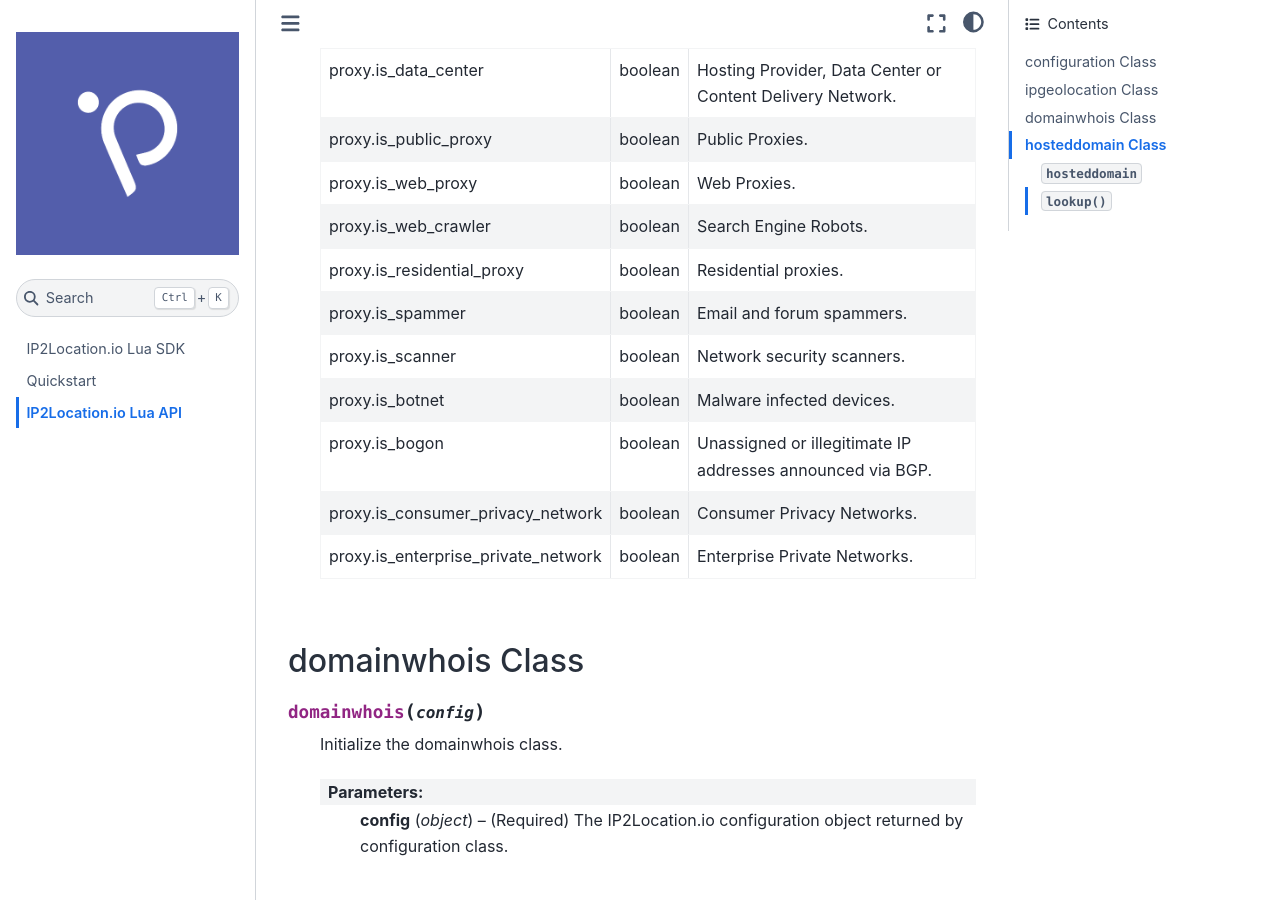
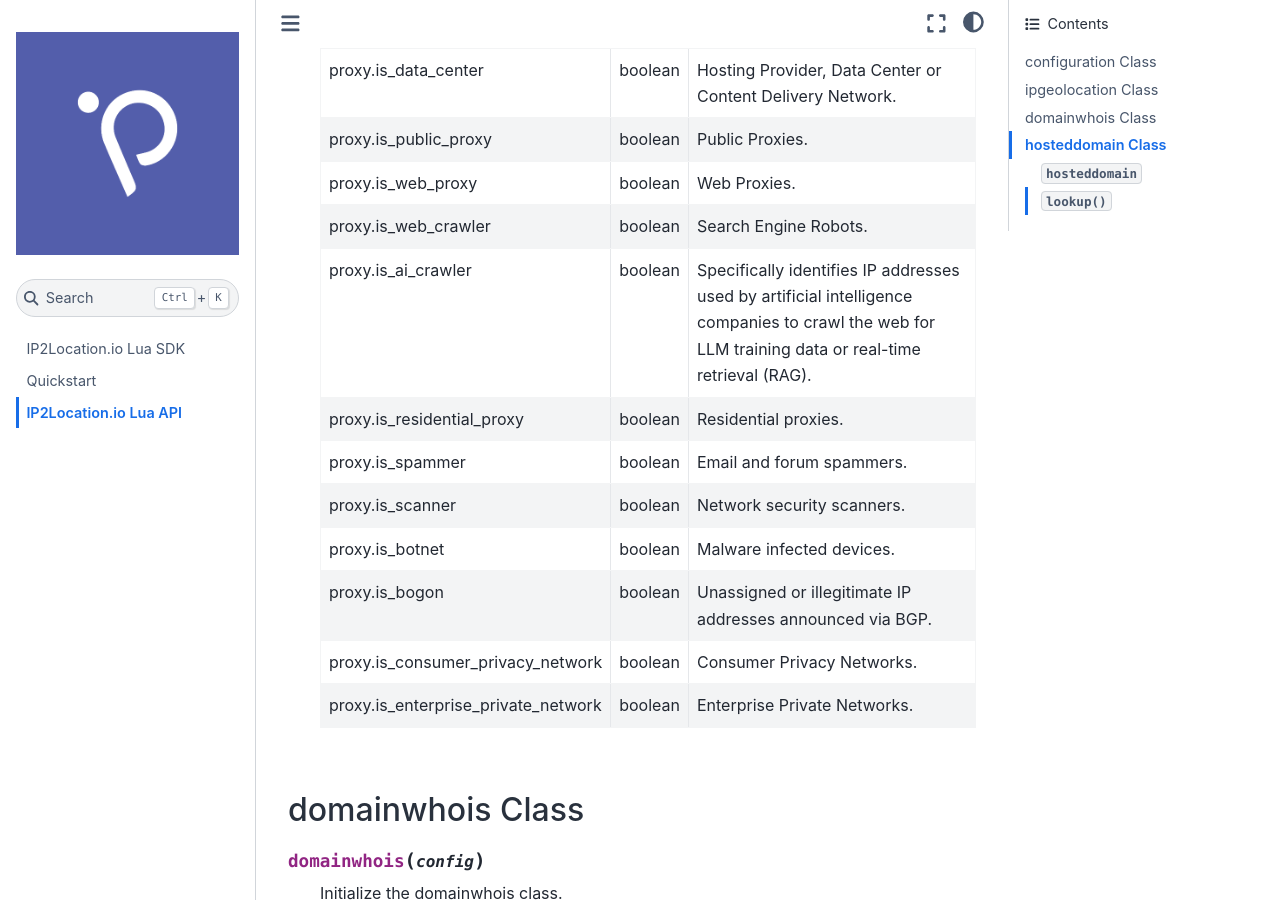
Before and after one commit to ip2location/ip2location-io-lua, a Sphinx documentation site: the page built from docs/source/code.md, in a window 1280 px wide and 900 px high, scrolled down 6078 px. Built offline with Sphinx 7.4.7 and the Sphinx Book theme 1.1.4, drawn with Linux system fonts in a browser that asks for light colours.

Commit message:
Add the description of the new proxy.is_ai_crawler field

```diff
--- a/docs/source/code.md
+++ b/docs/source/code.md
@@ -107,6 +107,7 @@
 |proxy.is_public_proxy|boolean|Public Proxies.|
 |proxy.is_web_proxy|boolean|Web Proxies.|
 |proxy.is_web_crawler|boolean|Search Engine Robots.|
+|proxy.is_ai_crawler|boolean|Specifically identifies IP addresses used by artificial intelligence companies to crawl the web for LLM training data or real-time retrieval (RAG).|
 |proxy.is_residential_proxy|boolean|Residential proxies.|
 |proxy.is_spammer|boolean|Email and forum spammers.|
 |proxy.is_scanner|boolean|Network security scanners.|
```
Also changed, not shown: docs/source/quickstart.md (+1 -0 lines).
